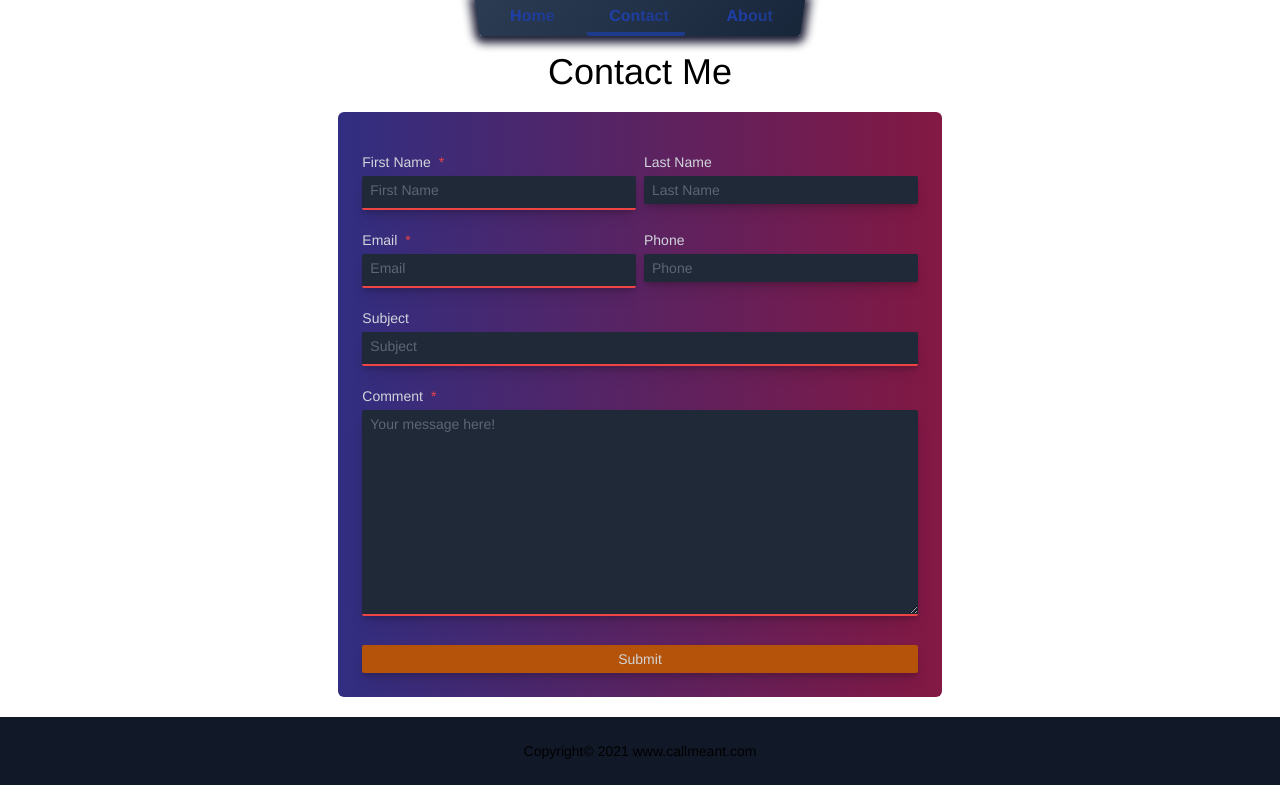
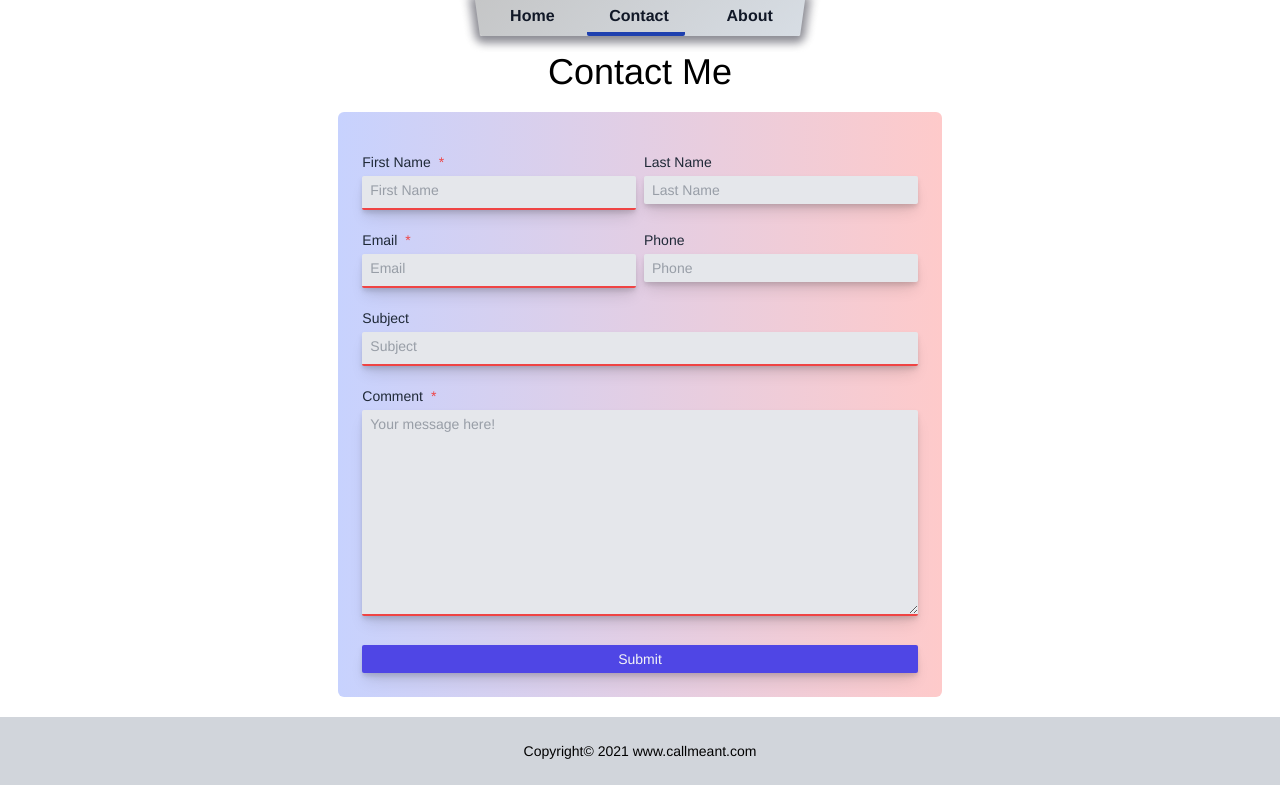
Before and after one commit to FalconOne/website-1, a Vue app in the folder frontend/: page /contact in a window 1280 px wide. Built offline with nearby package versions, Linux system fonts and the light colour scheme.

Commit message:
Feature: light mode UI styling

```diff
--- a/frontend/src/components/Footer.vue
+++ b/frontend/src/components/Footer.vue
@@ -8,7 +8,10 @@
 
 <style lang="scss" scoped>
 footer {
-    @apply flex flex-row justify-center items-center relative bg-gray-900 text-center text-sm;
+    @apply flex flex-row justify-center items-center relative text-center text-sm
+    bg-gray-300
+    /* Dark */
+    dark:bg-gray-900;
     .content {
         @apply flex flex-col flex-wrap z-50 text-sm text-center;
     }
--- a/frontend/src/components/navigation/MainNav.vue
+++ b/frontend/src/components/navigation/MainNav.vue
@@ -29,9 +29,6 @@ nav {
         z-index: -1;
         transform: perspective(100px) rotateX(355deg);
         transform-origin: center bottom;
-        box-shadow: 0px 2px 10px 5px rgb(24, 25, 49);
-        background: #212327;
-        background: linear-gradient(135deg, rgb(43, 60, 83) 0%, rgb(24, 38, 58) 100%);
     }
 
     a {
@@ -41,14 +38,14 @@ nav {
         }
         > span.link-text {
             @apply ml-1.5 text-transparent bg-clip-text bg-gradient-to-r
-                from-blue-800 to-blue-900
+                text-gray-900
                 /* Dark Mode */
                 dark:from-gray-200 dark:to-gray-300;
         }
         &:hover,
         &.router-link-active {
             @apply border-b-4
-                border-blue-900
+                border-blue-800
                 /* Dark Mode */
                 dark:border-yellow-700;
         }
@@ -60,4 +57,24 @@ nav {
         }
     }
 }
+
+@media(prefers-color-scheme: light) {
+    nav {
+        &::after {
+            box-shadow: 0px 2px 10px 5px rgb(138, 138, 146);
+            background: #babbbe;
+            background: linear-gradient(135deg, rgb(197, 198, 199) 0%, rgb(215, 221, 228) 100%);
+        }
+    }
+}
+
+@media(prefers-color-scheme: dark) {
+    nav {
+        &::after {
+            box-shadow: 0px 2px 10px 5px rgb(24, 25, 49);
+            background: #212327;
+            background: linear-gradient(135deg, rgb(43, 60, 83) 0%, rgb(24, 38, 58) 100%);
+        }
+    }
+}
 </style>
--- a/frontend/src/pages/Contact.vue
+++ b/frontend/src/pages/Contact.vue
@@ -175,13 +175,22 @@ function resetForm() {
 .contact {
     @apply flex flex-col justify-center items-center relative;
     .contact-form {
-        @apply flex flex-col justify-center items-center relative my-5 p-6 bg-gradient-to-r rounded-md from-indigo-900 to-pink-900 drop-shadow-2xl;
+        @apply flex flex-col justify-center items-center relative my-5 p-6 bg-gradient-to-r rounded-md drop-shadow-2xl
+        from-indigo-200 to-red-200
+        /* Dark */
+        dark:from-indigo-900 dark:to-pink-900;
         .error-msg {
-            @apply w-full h-full text-gray-200 bg-gradient-to-r from-red-800 to-red-700 p-1 rounded-sm filter drop-shadow-md;
+            @apply w-full h-full bg-gradient-to-r p-1 rounded-sm filter drop-shadow-md
+            text-black from-red-400 to-red-300
+            /* Dark */
+            dark:text-gray-200 dark:from-red-800 dark:to-red-700;
         }
         .sending,
         .thank-you {
-            @apply w-full h-full absolute flex flex-col justify-center items-center text-gray-200 bg-gradient-to-r from-indigo-800 to-green-800 rounded-sm;
+            @apply w-full h-full absolute flex flex-col justify-center items-center bg-gradient-to-r rounded-sm
+            text-gray-900 from-indigo-200 to-green-200
+            /* Dark */
+            dark:text-gray-200 dark:from-indigo-800 dark:to-green-800;
         }
         .thank-you {
             img {
@@ -198,7 +207,10 @@ function resetForm() {
             input,
             select,
             textarea {
-                @apply w-full text-sm text-gray-300;
+                @apply w-full text-sm
+                text-gray-800
+                /* Dark */
+                dark:text-gray-300;
             }
             label {
                 @apply mb-1 w-full;
@@ -209,7 +221,10 @@ function resetForm() {
                     input,
                     textarea,
                     select {
-                        @apply border-b-2 border-red-500 pb-2;
+                        @apply border-b-2 pb-2
+                        border-red-500
+                        /* Dark */
+                        dark:border-red-500;
                     }
                     span {
                         @apply text-red-500;
@@ -222,19 +237,29 @@ function resetForm() {
             input,
             textarea,
             select {
-                @apply mt-1 py-1 px-2 rounded-sm bg-gray-800 placeholder-gray-400 placeholder-opacity-50 filter drop-shadow-md shadow-lg transform transition-all duration-300 ease-in-out;
+                @apply mt-1 py-1 px-2 rounded-sm placeholder-opacity-50 filter drop-shadow-md shadow-lg transform transition-all duration-300 ease-in-out
+                bg-gray-200 placeholder-gray-600
+                /* Dark */
+                dark:bg-gray-800 dark:placeholder-gray-400;
                 &:focus {
-                    @apply outline-none ring-2 ring-gray-400 scale-x-102;
+                    @apply outline-none ring-2 scale-x-102
+                    ring-gray-800
+                    /* Dark */
+                    dark:ring-gray-400 ;
                 }
             }
             textarea {
                 min-height: 200px;
             }
             .submit-btn {
-                @apply bg-yellow-700;
+                @apply bg-indigo-600 text-gray-100
+                dark:bg-yellow-700;
                 &:hover,
                 &:focus {
-                    @apply bg-indigo-400 text-gray-900 transform scale-105 cursor-pointer;
+                    @apply transform scale-105 cursor-pointer
+                    text-gray-900 bg-yellow-100
+                    /* Dark */
+                    dark:bg-indigo-300 dark:text-gray-900;
                 }
             }
         }
--- a/frontend/src/pages/Home.vue
+++ b/frontend/src/pages/Home.vue
@@ -108,7 +108,10 @@
         .heading {
             @apply flex flex-row flex-wrap justify-evenly items-center w-full;
             h1 {
-                @apply text-5xl text-center bg-gradient-to-r from-pink-200 to-purple-300 bg-clip-text text-transparent;
+                @apply text-5xl text-center bg-gradient-to-r bg-clip-text text-transparent
+                from-pink-800 to-purple-900
+                /* Dark */
+                dark:from-pink-200 dark:to-purple-300;
             }
         }
         h2 {
@@ -117,19 +120,31 @@
         .btn-container {
             @apply mt-10;
             a {
-                @apply py-2 px-4 relative text-sm rounded-sm shadow-md bg-blue-900
-                    transition transform-gpu duration-150 ease-in-out scale-110;
+                @apply py-2 px-4 relative text-sm rounded-sm shadow-md
+                    transition transform-gpu duration-150 ease-in-out scale-110
+                    bg-purple-300
+                    /* Dark */
+                    dark:bg-blue-900;
                 &::before {
                     content: "";
-                    @apply absolute top-0 left-0 w-full h-full z-10 bg-gray-700 bg-opacity-5 transition-all duration-300;
+                    @apply absolute top-0 left-0 w-full h-full z-10 bg-opacity-5 transition-all duration-300
+                    bg-gray-200
+                    /* Dark */
+                    dark:bg-gray-700;
                 }
                 &::after {
                     content: "";
-                    @apply absolute top-0 left-0 w-full h-full z-10 opacity-0 transition-all duration-300 border-2 rounded-sm border-indigo-400 transform-gpu scale-110;
+                    @apply absolute top-0 left-0 w-full h-full z-10 opacity-0 transition-all duration-300 border-2 rounded-sm transform-gpu scale-110
+                    border-indigo-600
+                    /* Dark */
+                    dark:border-indigo-400;
                 }
                 &:hover,
                 &:focus {
-                    @apply transform scale-110 bg-pink-100 text-indigo-900 underline;
+                    @apply transform scale-110  underline
+                    bg-indigo-700 text-indigo-100
+                    /* Dark */
+                    dark:bg-pink-100 dark:text-indigo-900;
                     transform: scale(1, 1);
                 }
                 &:hover::before,
@@ -148,7 +163,10 @@
     }
 }
 .summary {
-    @apply flex flex-col justify-center items-center w-full bg-gradient-to-r from-blue-700 to-blue-800;
+    @apply flex flex-col justify-center items-center w-full bg-gradient-to-r
+    from-blue-100 to-blue-200
+    /* Dark */
+    dark:from-blue-700 dark:to-blue-800;
     .content {
         @apply flex flex-col flex-wrap justify-center items-center;
         p {
@@ -183,7 +201,7 @@
     }
 }
 .content {
-    @apply max-w-4xl p-6;
+    @apply max-w-4xl p-6 mx-auto;
 }
 .title {
     @apply w-full text-center;
```
Also changed, not shown: 1 other file (tests, documents, lock files or other folders).
